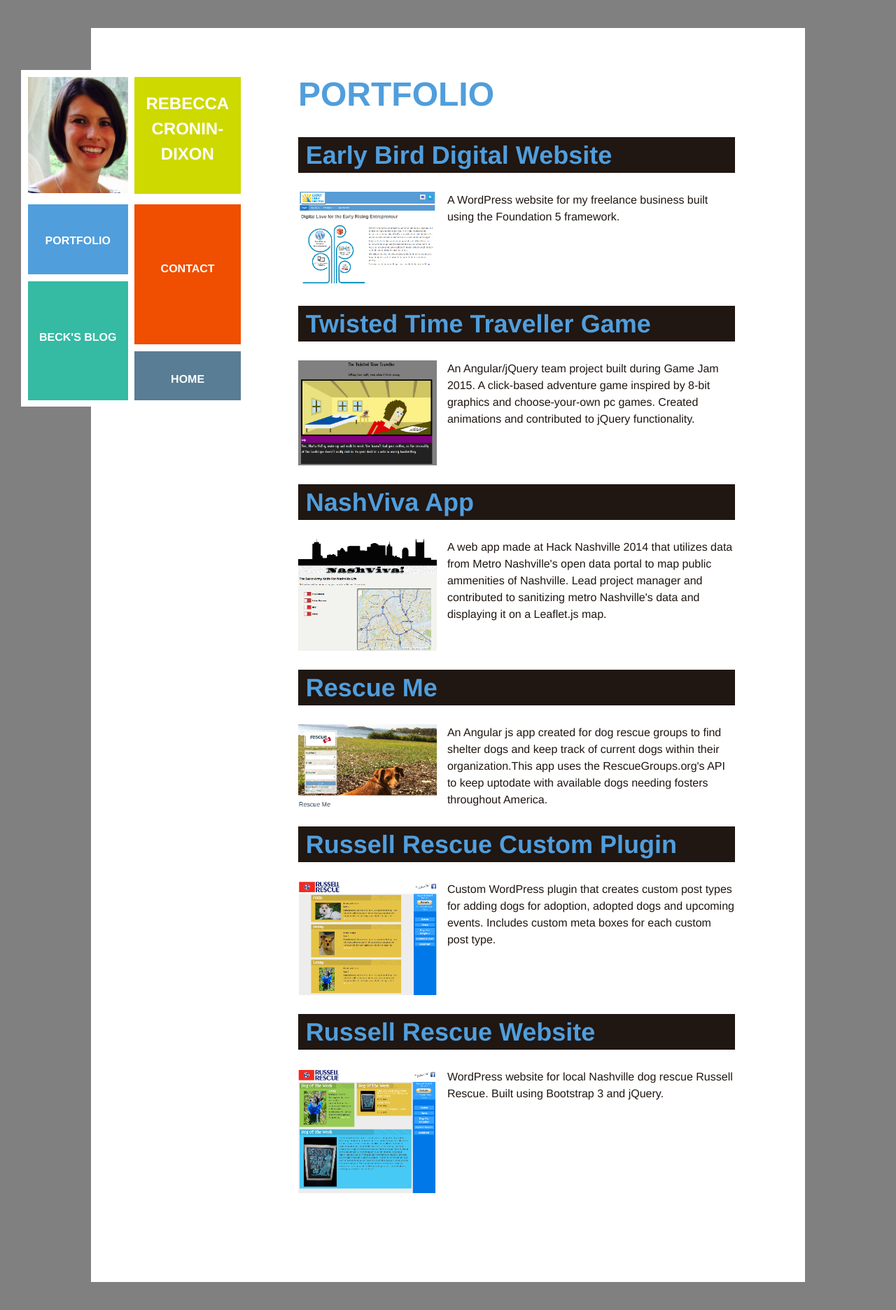
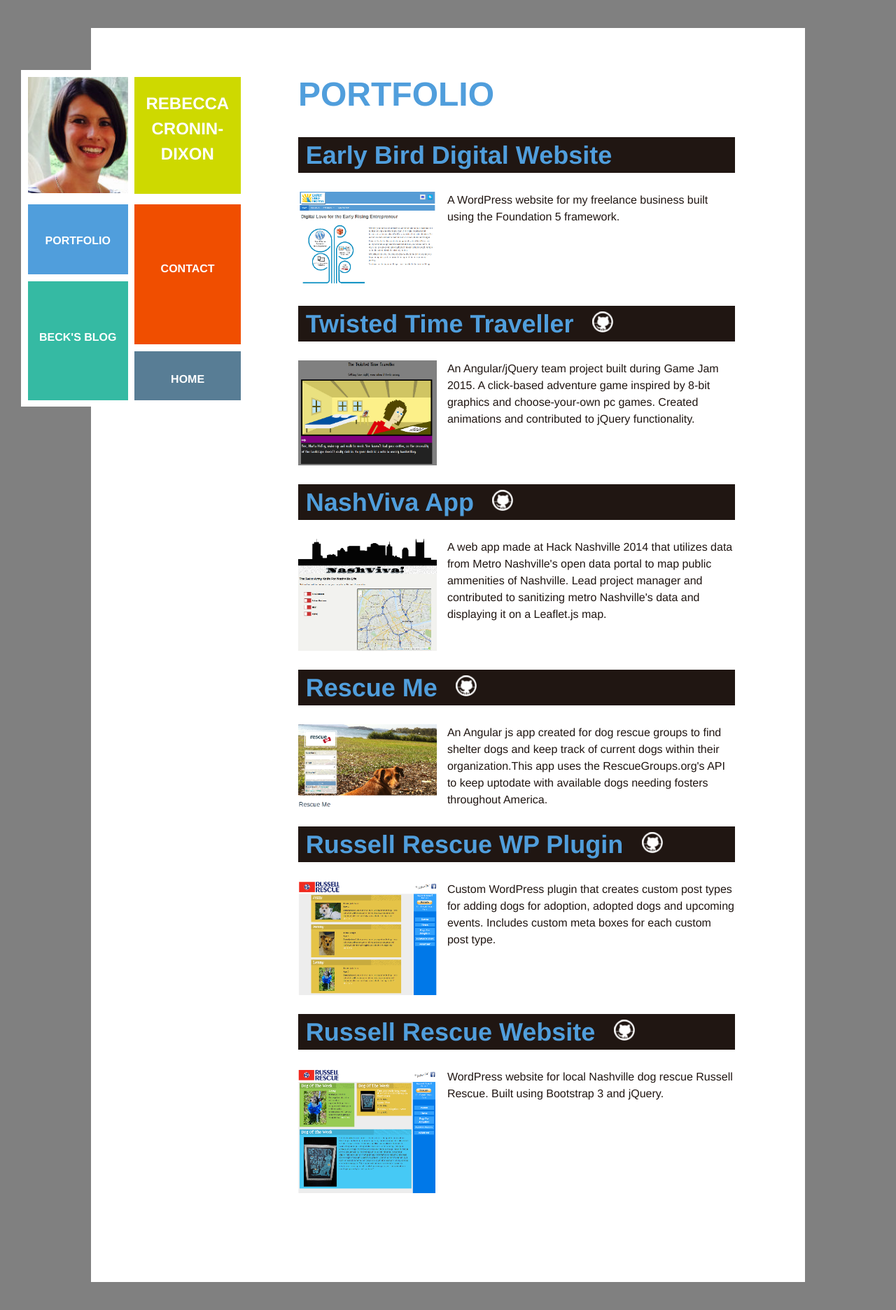
Before and after one commit to beck410/beck410.github.io, a Jekyll site: the page built from portfolio.html, in a window 1280 px wide. Shown: the whole page at 70% size. Built offline with Jekyll 4.4.1, drawn with Linux system fonts in a browser that asks for light colours; nearby versions of some CDN libraries; some web fonts are replaced.

Commit message:
added github link to single project headers on portfolio page

```diff
--- a/_projects/gj_timetravel.markdown
+++ b/_projects/gj_timetravel.markdown
@@ -1,5 +1,5 @@
 ---
-title:  Twisted Time Traveller Game
+title:  Twisted Time Traveller
 github: https://github.com/beck410/GJ_Timetravel
 website: https://twistedtimetraveller.firebaseapp.com/
 img: ../images/ttt_md.png
--- a/_projects/rr_plugin.markdown
+++ b/_projects/rr_plugin.markdown
@@ -1,5 +1,5 @@
 ---
-title:  Russell Rescue Custom Plugin
+title:  Russell Rescue WP Plugin
 github: https://github.com/beck410/rr_dogs
 website: http://www.russellrescuetn.com
 img: ../images/rr_plugin_md.png
--- a/_sass/_portfolio.scss
+++ b/_sass/_portfolio.scss
@@ -16,6 +16,9 @@
     padding: 3px 2em 3px 0.3em;
   }
 
+  #github {
+   margin-left: 3%;
+  }
 
   .project-img {
     @include span-columns(4);
--- a/portfolio.html
+++ b/portfolio.html
@@ -8,7 +8,12 @@
   <ul class="project-list">
     {% for project in site.projects %}
     <li class="single-project">
-      <h2><a href="{{project.website}}">{{project.title}}</a></h2>
+    <h2>
+      <a href="{{project.website}}">{{project.title}}</a>
+      {% if project.github %}
+      <a href="{{project.github}}"><img id="github" src="../images/github_white_sm.png"/></a>
+      {% endif %}
+    </h2>
       <div class="project-img">
         <img src="{{project.img}}"/>
       </div>
```
Also changed, not shown: images/github_white_sm.png (added).
